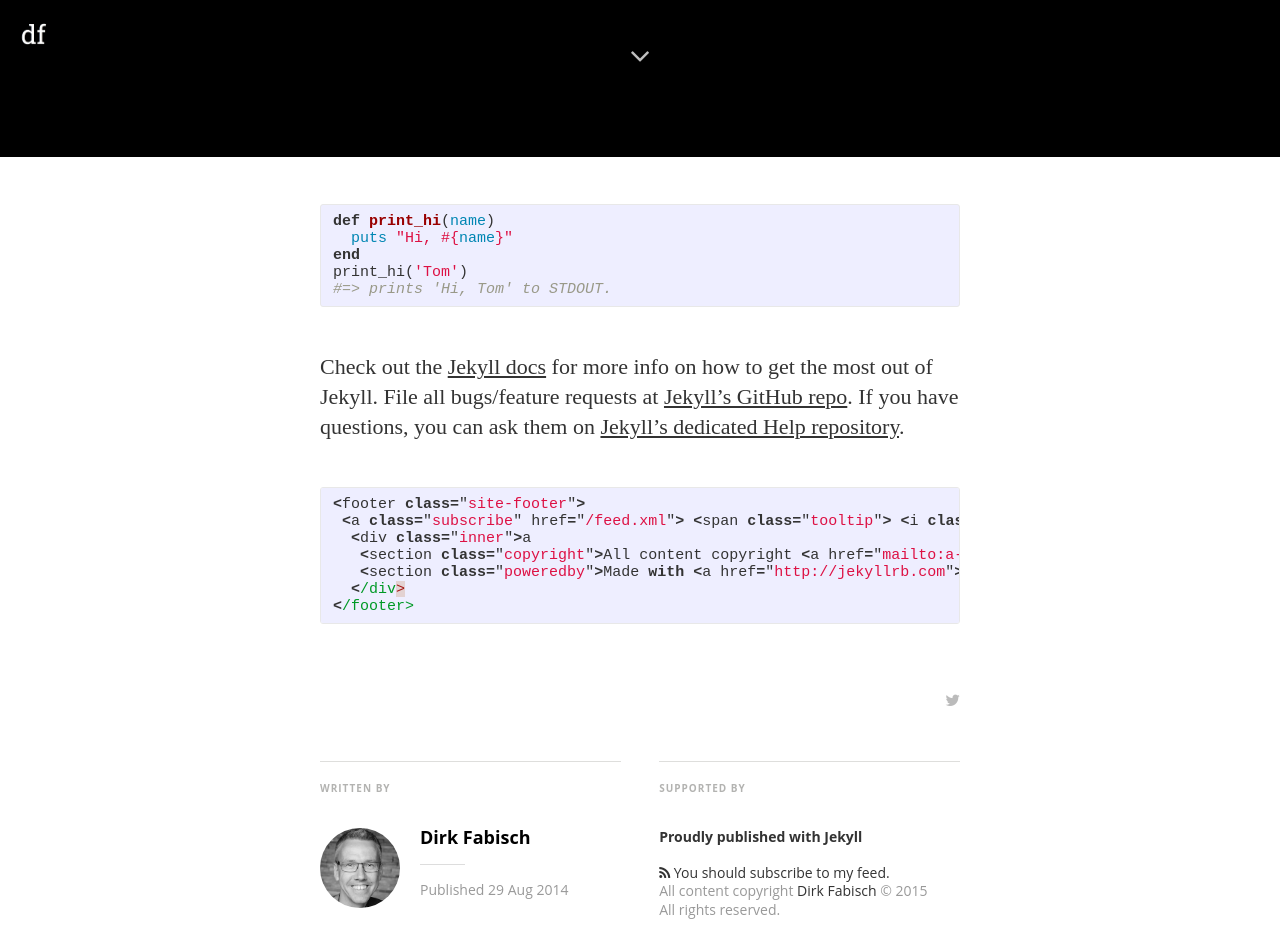
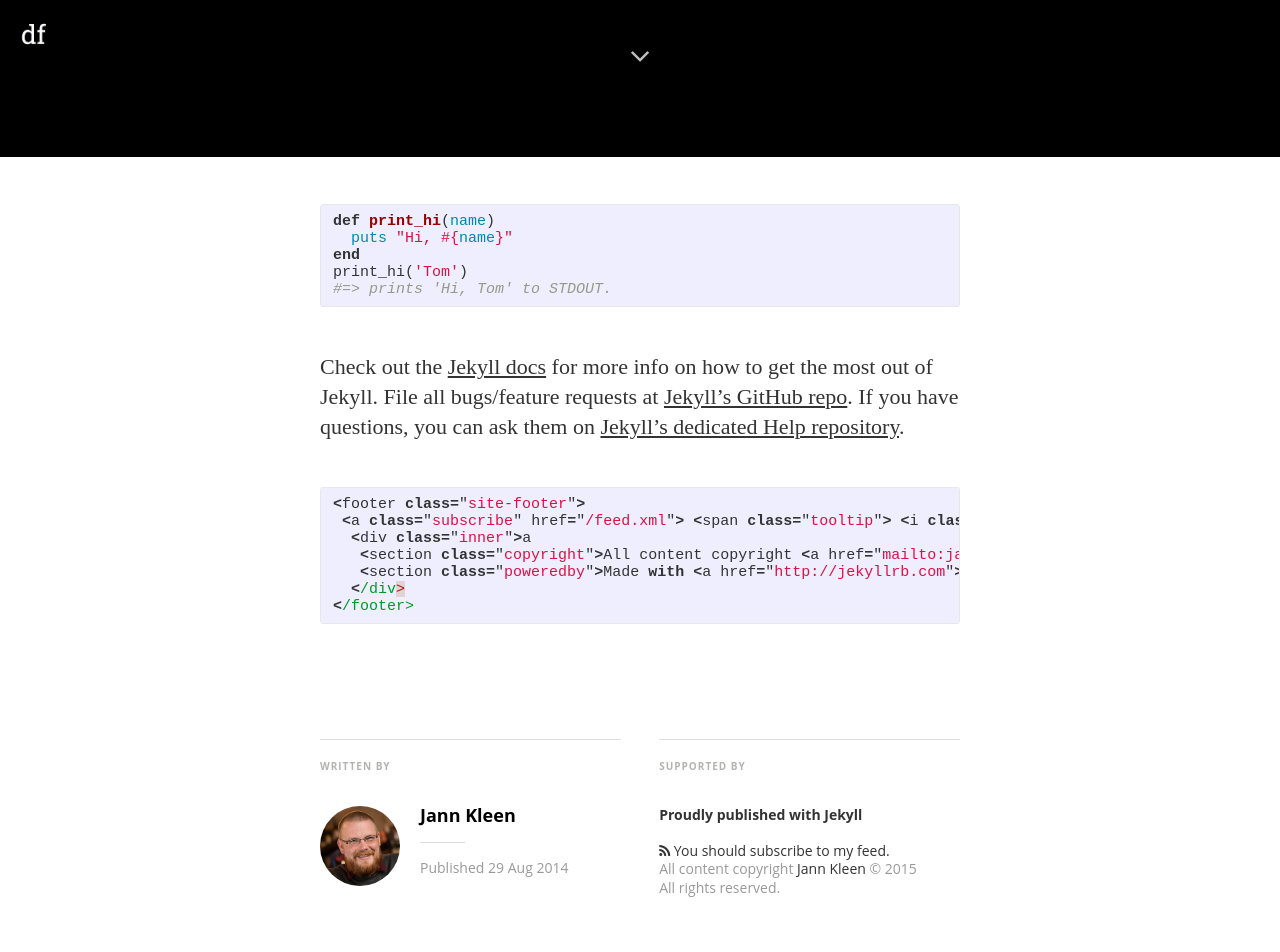
Before and after one commit to JannKleen/jannkleen, a Jekyll site: the page built from _posts/2014-08-29-welcome-to-jekyll.markdown, in a window 1280 px wide and 1400 px high, scrolled down 1243 px. Shown: the top 952 px of the window. Built offline with Jekyll 4.4.1, drawn with Linux system fonts in a browser that asks for light colours; nearby versions of some CDN libraries; some web fonts are replaced; Markdown is read by kramdown in place of the engine named in the settings; some of the changed text lies outside the part shown.

Commit message:
first personalisation

```diff
--- a/_config.yml
+++ b/_config.yml
@@ -5,26 +5,26 @@
   - jemoji
 
 # Site settings
-title: "Mediator"
+title: "Jann's Ramblings"
 description: > # this means to ignore newlines until "email:"
-   A Jekyll theme - Medium inspired
+   The future place of various articles.
 
-email: a-mail@mail.mail
+email: jann.kleen@gmail.com
 #blog logo
 logo: "/assets/images/df_logo.jpg"
 # blog cover
 cover: "/assets/images/cA4aKEIPQrerBnp1yGHv_IMG_9534-3-2.jpg"
 
-name: 'Dirk Fabisch'
-author: 'Dirk Fabisch'
+name: 'Jann Kleen'
+author: 'Jann Kleen'
 author_image: "/assets/images/author.jpg"
 
 paginate:	5
 
-url: "http://myblog.***.***" # the base hostname & protocol for your site
+url: "http://www.jannkleen.de" # the base hostname & protocol for your site
 baseurl: ""
 #used to display twitter cards
-twitter_handle: '@dirkfabisch'
+twitter_handle: '@JannKleen'
 
 #fill in disqus shortname to use disqus
 #disqus: disqus-shortname
@@ -32,11 +32,14 @@
 # social icons and sharing options
 social:
   - icon:	twitter
-    url:	https://twitter.com/dirkfabisch
+    url:	https://twitter.com/jannkleen
     desc: Follow me on twitter
-    share_url: http://twitter.com/share
-    share_title: ?text=
-    share_link: "&amp;url="
+    share_url:
+    share_title:
+    share_link:
+#    share_url: http://twitter.com/share
+#    share_title: ?text=
+#    share_link: "&amp;url="
 
 #  - icon:	facebook
 #    url:	https://facebook.com/???
@@ -46,7 +49,7 @@
 #    share_link: "&amp;u="
 
   - icon:	github
-    url:	https://github.com/dirkfabisch
+    url:	https://github.com/JannKleen
     desc:	Fork me on github
     share_url:
     share_title:
```
Also changed, not shown: assets/images/author.jpg.
